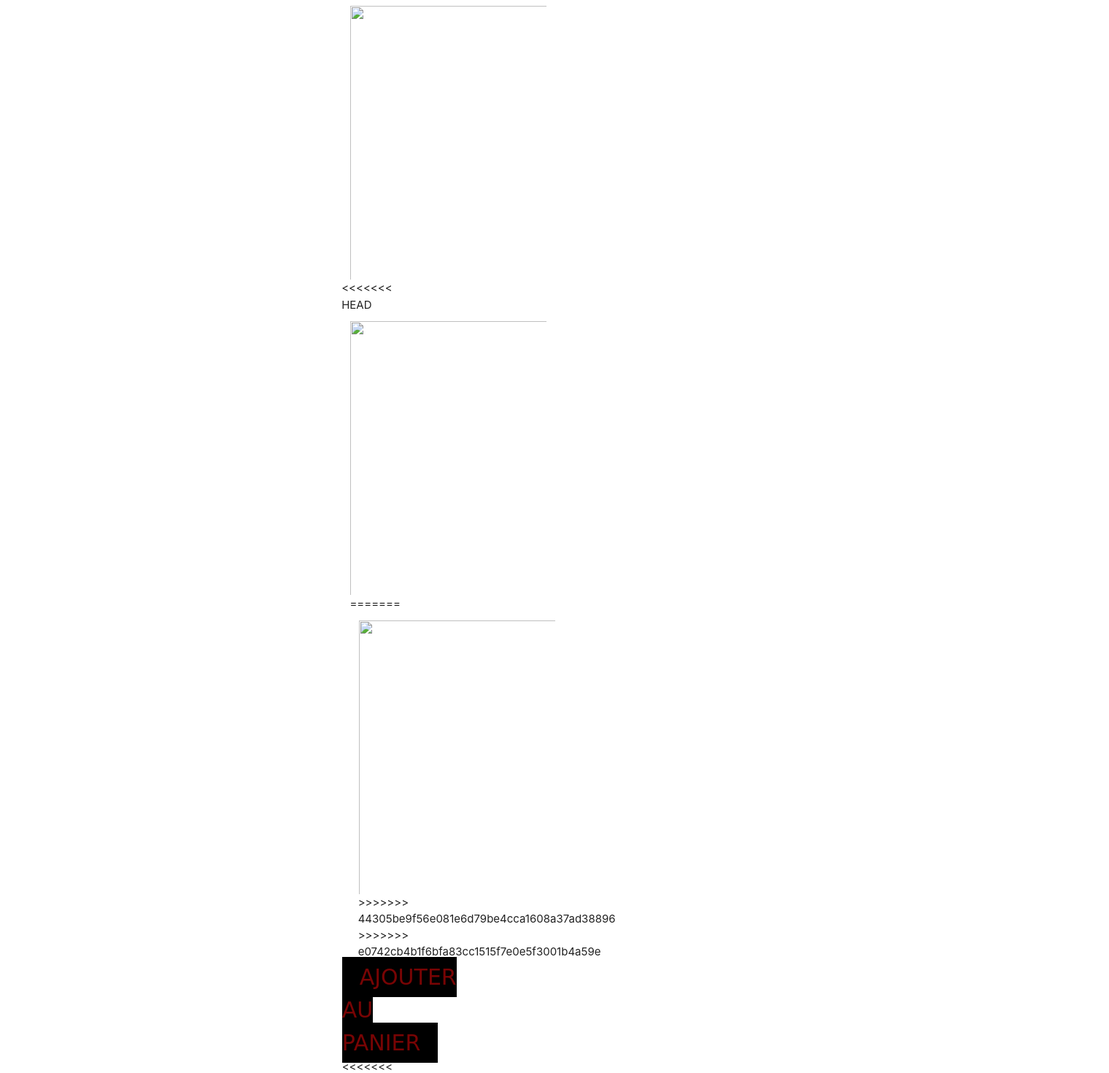
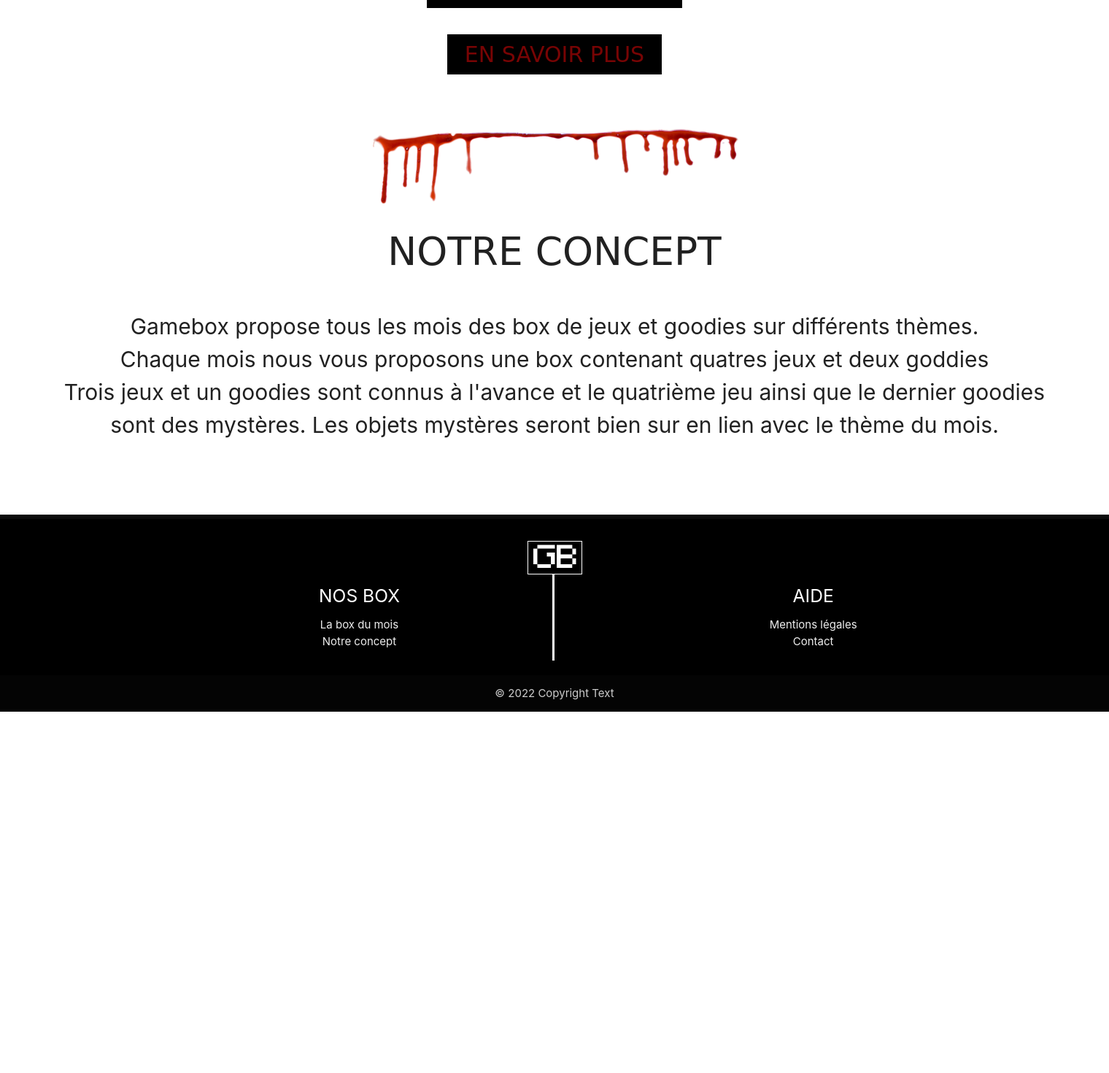
Before and after one commit to KingPrime69/Site-Pro, a PHP site: page / in a window 1520 px wide; the page is wider, and only the part inside the window is pictured. Shown: the part 1205-2675 px from the top of that part at 73% size. After the commit the page ends 2180 px from the top of that part, so only its background shows below. Run offline with PHP 8.4, Linux system fonts and the light colour scheme; data comes from the database, SQL or seed files in the repository; data that the repository does not hold is empty; some web fonts are replaced.

Commit message:
bouton manu

```diff
--- a/bdd/gamebox.sql
+++ b/bdd/gamebox.sql
@@ -3,11 +3,7 @@
 -- https://www.phpmyadmin.net/
 --
 -- Hôte : 127.0.0.1:3306
-<<<<<<< HEAD
--- Généré le : jeu. 21 avr. 2022 à 18:39
-=======
 -- Généré le : jeu. 21 avr. 2022 à 23:02
->>>>>>> e0742cb4b1f6bfa83cc1515f7e0e5f3001b4a59e
 -- Version du serveur : 5.7.36
 -- Version de PHP : 7.4.26
 
--- a/css/style.css.php
+++ b/css/style.css.php
@@ -257,3 +257,12 @@ footer p{
 .Paypal{
   height: 50px;
 }
+.Pay{
+  color: 000000;
+}
+.Paypalbtn{
+  font-weight:bolder;
+  border: solid;
+  border-radius: 25px;
+  color: 000000;
+}
--- a/index.php
+++ b/index.php
@@ -11,14 +11,6 @@
       <h2 class="style-font big color-text">HALLOWEEN</h2>
 
       <div class="row center-align">
-<<<<<<< HEAD
-          <div class="col l2">
-            <img src="<?php echo $live['Article-1']; ?>" >
-          </div>
-
-          <div class="col l2">
-            <img src="<?php echo $live['Article-2']; ?>" >
-=======
 <<<<<<< HEAD
 
           <div class="col l2  s6">
@@ -45,7 +37,6 @@
 =======
           <div class="col l2  s6 no-margin imge">
             <a href="Produit.php"> <img src="<?php echo $live['Article-1']; ?>" ></a>
->>>>>>> e0742cb4b1f6bfa83cc1515f7e0e5f3001b4a59e
           </div>
 
           <div class="col l2 s6 no-margin imge">
@@ -63,13 +54,8 @@
             <a href="Produit.php"> <img src="<?php echo $live['Article-5']; ?>" width="271px" height="377px" ></a>
           </div>
 
-<<<<<<< HEAD
-          <div class="col l2">
-            <img src="<?php echo $live['Article-6']; ?>" width="271px" height="377px">
-=======
           <div class="col l2 s6 no-margin imge">
             <a href="Produit.php"> <img src="<?php echo $live['Article-6']; ?>" width="271px" height="377px"></a>
->>>>>>> 44305be9f56e081e6d79be4cca1608a37ad38896
 >>>>>>> e0742cb4b1f6bfa83cc1515f7e0e5f3001b4a59e
           </div>
       </div>
@@ -79,11 +65,7 @@
         </div>
 
           <div class="center-align button-box">
-<<<<<<< HEAD
-              <a class="btn-box style-font color-text" href="Produit.php"> EN SAVOIR PLUS </a>
-=======
               <a class="btn-box style-font color-text" href="Produit.php" style="width:130px"> EN SAVOIR PLUS </a>
->>>>>>> e0742cb4b1f6bfa83cc1515f7e0e5f3001b4a59e
           </div>
     </div>
 
```
Also changed, not shown: Achat.php (+9 -3 lines).
